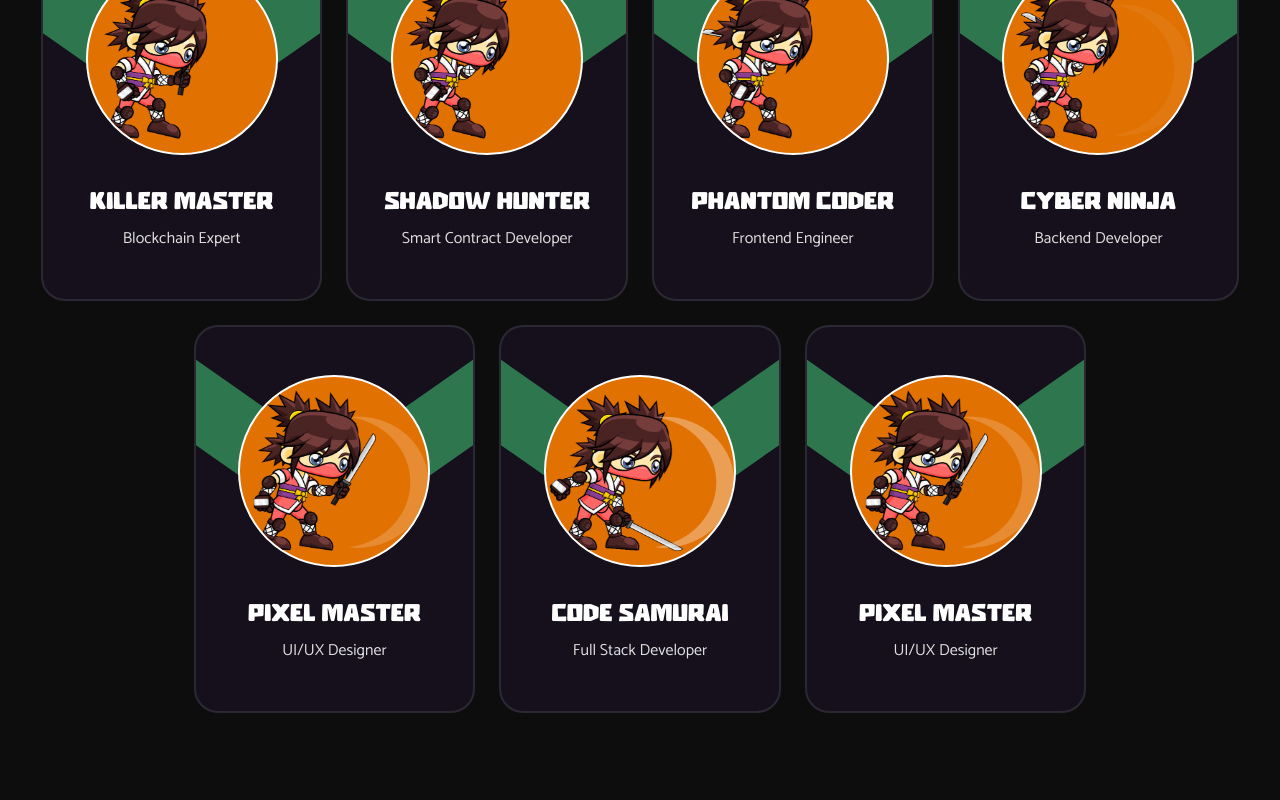
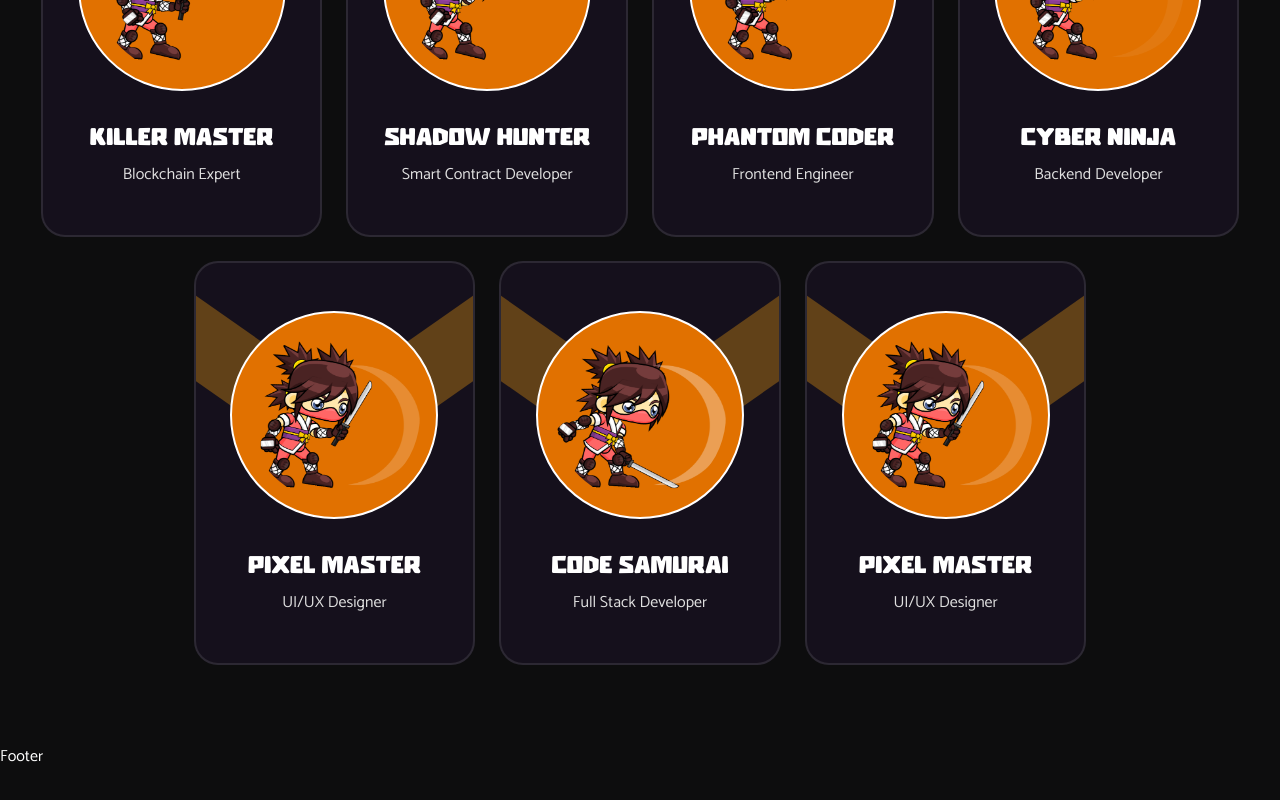
Before and after one commit to NajafAli786110/Ninja-Girl, a React (Vite) app: page / in a window 1280 px wide. Shown: the part 4287-5087 px from the top of the page. After the commit the page ends 5057 px from the top, so only its background shows below. Built offline with nearby package versions, Linux system fonts and the light colour scheme.

Commit message:
Footer except

```diff
--- a/src/App.css
+++ b/src/App.css
@@ -119,7 +119,7 @@
   top: -60px;
   width: 70px;
   height: 320px;
-  background: #45f882;
+  background: #bb7c07;
   -webkit-transform: rotate(-55deg);
   -moz-transform: rotate(-55deg);
   -ms-transform: rotate(-55deg);
--- a/src/App.jsx
+++ b/src/App.jsx
@@ -9,7 +9,7 @@ const App = () => {
       <Routes>
         <Route path="/" element={<Home />} />
       </Routes>
-      {/* <Footer /> */}
+      <Footer />
     </>
   );
 };
--- a/src/components/ExtraContent.jsx
+++ b/src/components/ExtraContent.jsx
@@ -38,7 +38,7 @@ const ExtraContent = () => {
   ];
 
   return (
-    <section className="w-full gallery-scrolling flex items-center justify-center py-40">
+    <section className="w-full gallery-scrolling flex items-center justify-center py-20">
       <div className="container flex flex-col items-center justify-center gap-10">
         <div className="top_content flex flex-col gap-4 max-w-full md:max-w-2xl text-center">
           <span className="section_subheading">About Our Gaming Site</span>
@@ -55,7 +55,7 @@ const ExtraContent = () => {
                 <img
                   src={member.img}
                   alt={member.name}
-                  className="size-48 rounded-full border-2 border-white bg-amber-600"
+                  className="size-52 rounded-full border-2 border-white bg-amber-600 p-4"
                 />
                 <div className="w-full content flex flex-col items-center gap-2">
                   <h5 className="text-2xl!">{member.name}</h5>
```
